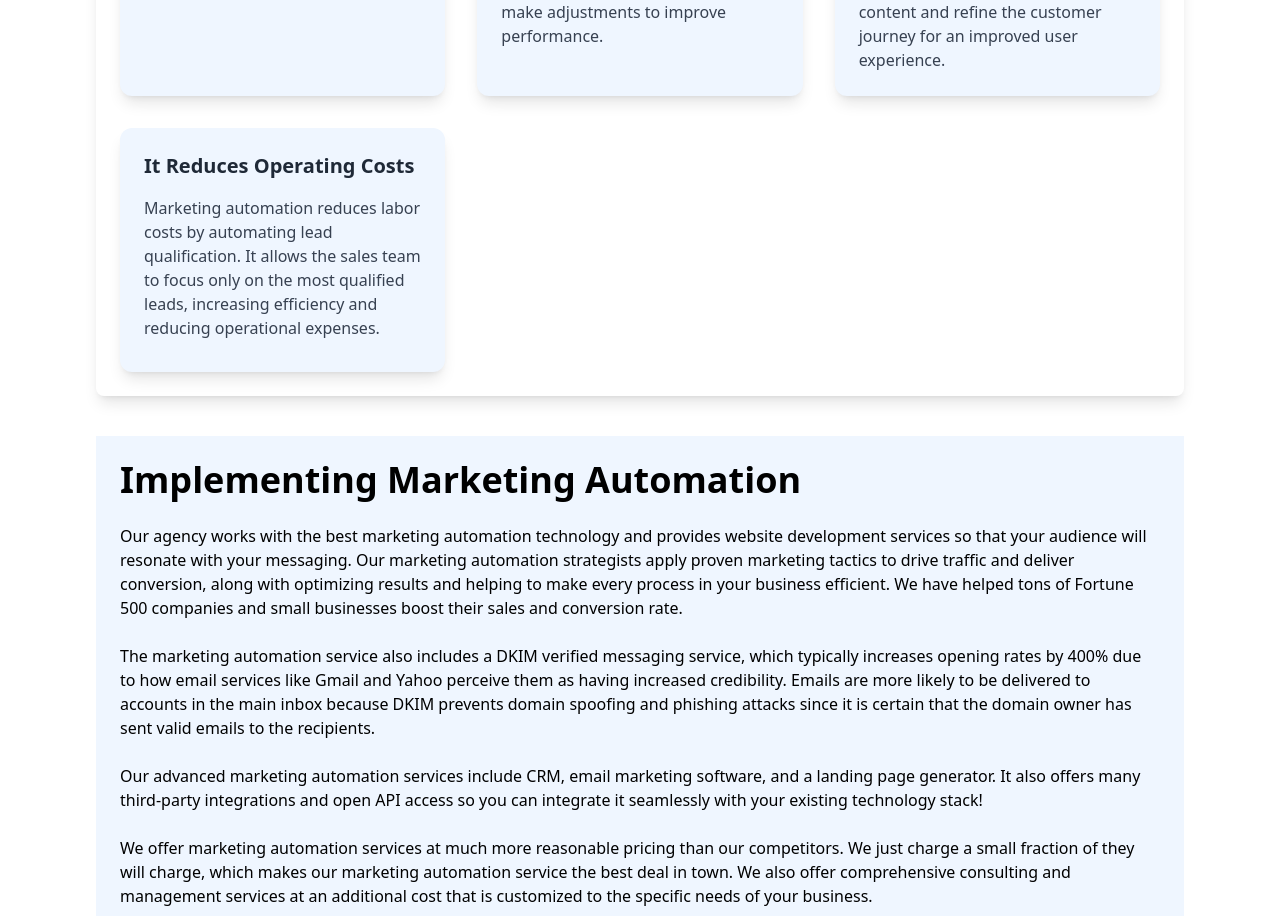
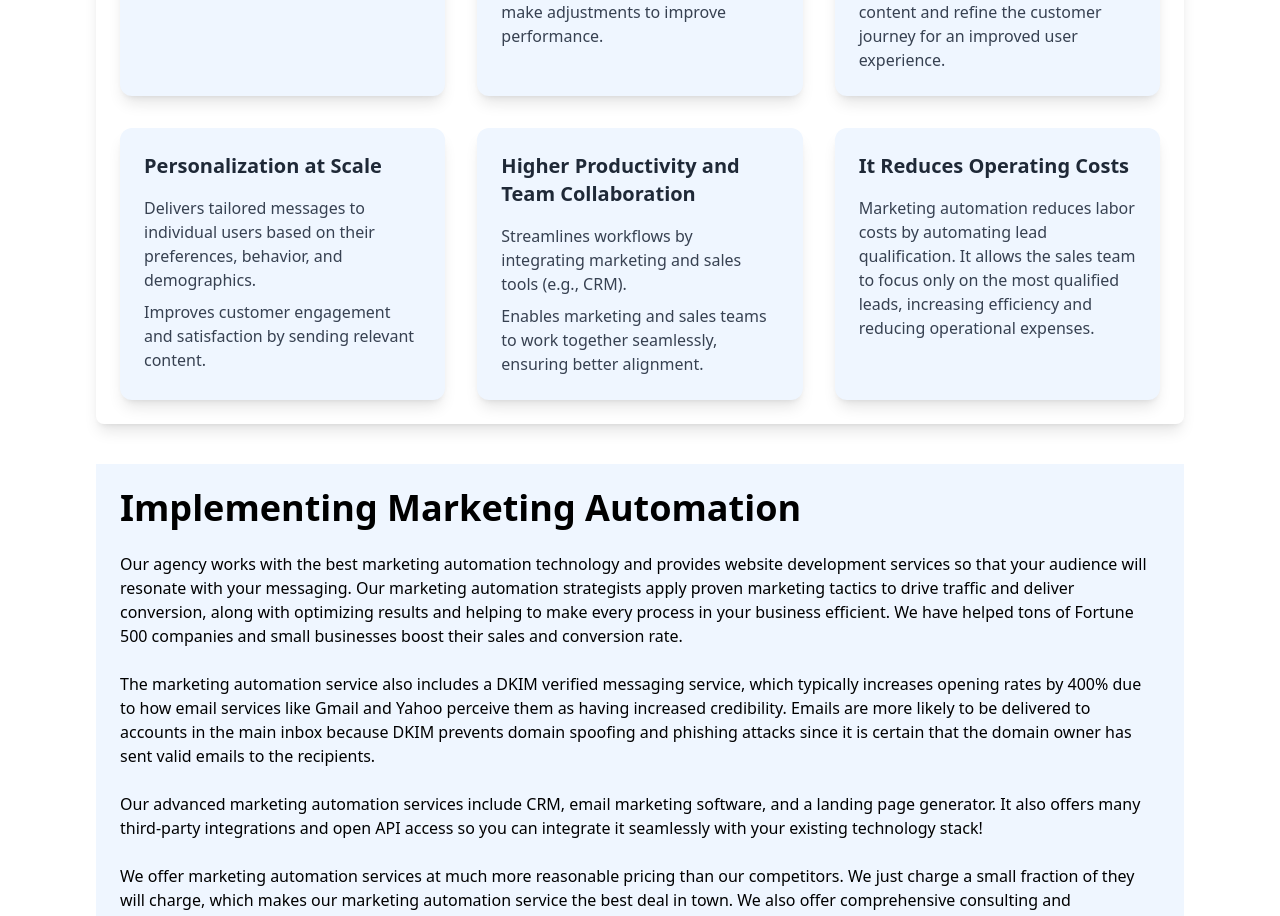
Before and after one commit to Usman011/prime-marketing-experts, a Next.js app: page /marketing/marketing-automation in a window 1280 px wide. Shown: the part 3188-4104 px from the top of the page. Built offline with nearby package versions, Linux system fonts and the light colour scheme.

Commit message:
add content

```diff
--- a/app/contact/page.tsx
+++ b/app/contact/page.tsx
@@ -84,7 +84,9 @@ export default function Contact() {
 										<div>
 											<p className="font-semibold text-gray-700">Visit Us:</p>
 											<p className="text-[--main]">
-												2 Burlington Woods #100, Burlington, MA, 01803
+											74 Northeastern Blvd Bldg 12a Ste 101
+											Nashua, NH 03062
+
 											</p>
 										</div>
 									</motion.li>
@@ -156,10 +158,11 @@ export default function Contact() {
 													/>
 												</div>
 												<div className="flex justify-end">
-													<Button className="mt-5" variant="default" type="submit">
-														Submit
-													</Button>
-												</div>
+                                                <Button className="mt-5 bg-blue-900 text-white hover:bg-orange-400" variant="default" type="submit">
+                                                 Submit
+                                                </Button>
+                                                </div>
+
 											</form>
 										</Form>
 									</div>
--- a/app/industry/real-estate/page.tsx
+++ b/app/industry/real-estate/page.tsx
@@ -107,8 +107,18 @@ const RealEstatePage = () => {
     <div className='flex flex-col rounded-lg shadow-lg hover:shadow-xl transition-shadow duration-300 p-1 md:p-4 space-y-4'>
       <h2 className='font-bold text-xl'> Website Design & Development </h2>
       <p>Your website is your digital storefront, and for real estate professionals, it needs to be visually appealing, easy to navigate, and functional. We create custom, responsive websites designed to showcase your properties, provide relevant real estate information, and convert visitors into leads. </p>
+    </div>
+    {/* Card 8 */}
+    <div className='flex flex-col rounded-lg shadow-lg hover:shadow-xl transition-shadow duration-300 p-1 md:p-4 space-y-4'>
+      <h2 className='font-bold text-xl'> Local SEO Optimization </h2>
+      <p>Local SEO is essential for real estate success. When potential customers search for dining options in your area, you need to be visible. We’ll optimize your real estate’s website and online listings to ensure you appear in local search results, on Google Maps, and in local directories. This drives more organic traffic and helps you capture nearby customers.</p>
+    </div>
+    {/* Card 8 */}
+    <div className='flex flex-col rounded-lg shadow-lg hover:shadow-xl transition-shadow duration-300 p-1 md:p-4 space-y-4'>
+      <h2 className='font-bold text-xl'>Video Marketing</h2>
+      <p>Showcase your real estate services, patient testimonials, and the unique culture of your practice through professional video marketing. We create high-quality video content to promote your services and build trust with your audience.</p>
+    </div>
 
-    </div>
   </div>
 </div>
 
--- a/app/industry/retail/page.tsx
+++ b/app/industry/retail/page.tsx
@@ -140,6 +140,13 @@ export default function RetailIndustry() {
               Our team of marketing professionals has extensive experience in the retail industry, ensuring that we understand the challenges you face and know how to overcome them.
               </p>
             </div>
+
+            <div className="bg-white p-2 md:p-6 rounded-lg shadow-lg hover:bg-gray-50 transition-all">
+              <h3 className="text-xl font-semibold text-gray-800">24/7 Support</h3>
+              <p className="mt-2 text-gray-600">
+              We offer around-the-clock support, ensuring that your marketing campaigns run smoothly and any questions are addressed promptly.
+              </p>
+            </div>
           </div>
         </div>
       </div>
--- a/app/layout.tsx
+++ b/app/layout.tsx
@@ -6,7 +6,9 @@ import  {Header } from '@/components/common/Header'
 export const metadata: Metadata = {
 	title: 'Prime Marketing Experts',
 	description: 'Prime Marketing Experts',
+
 }
+
 
 export default function RootLayout({
 	children,
--- a/app/marketing/marketing-automation/page.tsx
+++ b/app/marketing/marketing-automation/page.tsx
@@ -183,6 +183,27 @@ const Page = () => {
     </div>
 
     <div className="bg-blue-50 p-2 md:p-6  rounded-xl shadow-lg hover:shadow-xl transition duration-300">
+      <h2 className="font-bold text-xl text-gray-800 mb-4">Personalization at Scale</h2>
+      <p className="text-gray-700 mb-2">
+      Delivers tailored messages to individual users based on their preferences, behavior, and demographics.
+      </p>
+      <p className="text-gray-700">
+      Improves customer engagement and satisfaction by sending relevant content.
+
+      </p>
+    </div>
+
+    <div className="bg-blue-50 p-2 md:p-6  rounded-xl shadow-lg hover:shadow-xl transition duration-300">
+      <h2 className="font-bold text-xl text-gray-800 mb-4">Higher Productivity and Team Collaboration</h2>
+      <p className="text-gray-700 mb-2">
+      Streamlines workflows by integrating marketing and sales tools (e.g., CRM).
+      </p>
+      <p className="text-gray-700">
+      Enables marketing and sales teams to work together seamlessly, ensuring better alignment.
+      </p>
+    </div>
+
+    <div className="bg-blue-50 p-2 md:p-6  rounded-xl shadow-lg hover:shadow-xl transition duration-300">
       <h2 className="font-bold text-xl text-gray-800 mb-4">It Reduces Operating Costs</h2>
       <p className="text-gray-700 mb-2">
         Marketing automation reduces labor costs by automating lead qualification. It allows the sales team to focus only on the most qualified leads, increasing efficiency and reducing operational expenses.
--- a/components/Insights.tsx
+++ b/components/Insights.tsx
@@ -14,8 +14,8 @@ import { AnimateLeft } from './common/animate'
 
 const carouselItemsData = [
 	{
-		buttonText: 'Our Philosophy',
-		title: 'Our Philosophy',
+		buttonText: 'Our philosophy',
+		title: 'Our philosophy',
 		description: [
 			"We envision a world where every brand has the opportunity to thrive. We do not care if you are a small e-commerce store or a medium-sized real estate firm. Our solutions are based on your needs and requirements. Nor on anyone else's. By harnessing the power and range of digital marketing, we aim to bridge the gap between businesses and their customers, fostering lasting relationships built on trust and engagement.",
 		],
@@ -49,10 +49,10 @@ const carouselItemsData = [
 		buttonText: 'Careers at Prime Marketing Experts',
 		title: 'Careers',
 		description: [
-			'Our digital marketing agency is made up of elite marketers, designers, developers, and data analysts. For us, it is not just a job — it is a driving passion. And that passion has led to some of the best work on the web.',
+			'We’re always looking for great web developers and marketers. To apply, please send your resume and work samples to hello@primemarketingexperts.com and we’ll be in touch.',
 		],
 		linkText: 'Learn More',
-		linkHref: '/about',
+		linkHref: '/contact',
 		imageUrl: Image3,
 	},
 ]
--- a/components/common/Header.tsx
+++ b/components/common/Header.tsx
@@ -155,7 +155,7 @@ export function Header() {
           <ListItem href="/industry/tourism" title="Tourism" />
           <ListItem href="/industry/automotive" title="Automotive" />
           <ListItem href="/industry/restaurant" title="Restaurants" />
-          <ListItem href="/industry/retail" title="Retails" />
+          <ListItem href="/industry/retail" title="Retail" />
           <ListItem href="/industry/cleaning-companies" title="Cleaning Companies" />
           <ListItem href="/industry/gyms" title="Gyms" />
           <ListItem href="/industry/construction" title="Construction" />
--- a/components/home/GetstartedHome/page.tsx
+++ b/components/home/GetstartedHome/page.tsx
@@ -22,27 +22,27 @@ const accordionData: AccordionItem[] = [
 
 	{
 		question: 'How can we generate more sales-qualified leads and revenue?',
-		answer:'Are you looking to generate more leads and drive more revenue? Execute customizes revenue marketing tactics to generate more high-quality sales lead and boost overall sales? ',
+		answer:'Are you looking to generate more leads and drive more revenue? We perform customized revenue marketing tactics to generate more high-quality sales opportunities.',
 	},
 	{
 		question: 'Why is my website not attracting enough potential customers?',
 		answer:
-			'Does your business find getting qualified leads into your pipeline to be a challenge? Boost your leads generation potential with our tailored digital marketing strategies and website development services designed to meet your specific business requirements.',
+			'Does your business find getting qualified leads into your pipeline to be a challenge? Boost your lead generation potential with our tailored digital marketing strategies and website development services designed to meet your specific business requirements',
 	},
 	{
 
 		question: 'Why is our marketing and sales data not interconnected?',
 		answer:
-			'We use marketing automation and CRM technology to align your sales and marketing efforts and maximize your return on investment for each sales qualified lead (SQL). This will help you organize your data, so salespeople can analyze efforts for better result and reports.  ',
+			'We use marketing automation and CRM technology to align sales and marketing, maximizing ROI for each sales qualified lead (SQL). This will help you organize your data, so salespeople can analyze efforts for better results and reports.',
 	},
 	{
 		question: 'Why does our website get very little traffic?',
 		answer:
-			"When your website has low traffic,your're missing out on potential business opportunities.We provide customizable SEO services, as well as Social Media and Search Engine PPC advertising, to enhance your website visibility on search engines and attract more visitors",
+			"When your website has low traffic, you're missing out on potential business opportunities. offer customizable SEO services, social media management, and PPC advertising to improve your website's visibility and attract more visitors",
 	},
 	{
 		question: 'Why does managing digital campaigns take so much time?',
-		answer:'We help your company use latest advertising strategies and technology to make the most of your advertising budget. Our experts will optimize your advertising budget by targeting ads,creating engaging graphics, and distributing your budget effectively across platforms',
+		answer:'We help your company use the latest advertising strategies and technology to make the most of your advertising budget. Our experts will optimize your advertising budget by targeting ads, creating engaging graphics, and distributing your budget effectively across platforms.',
 	},
 
 ]
```
Also changed, not shown: public/images/free-strategy-section/image.png, 1 other file (tests, documents, lock files or other folders).
